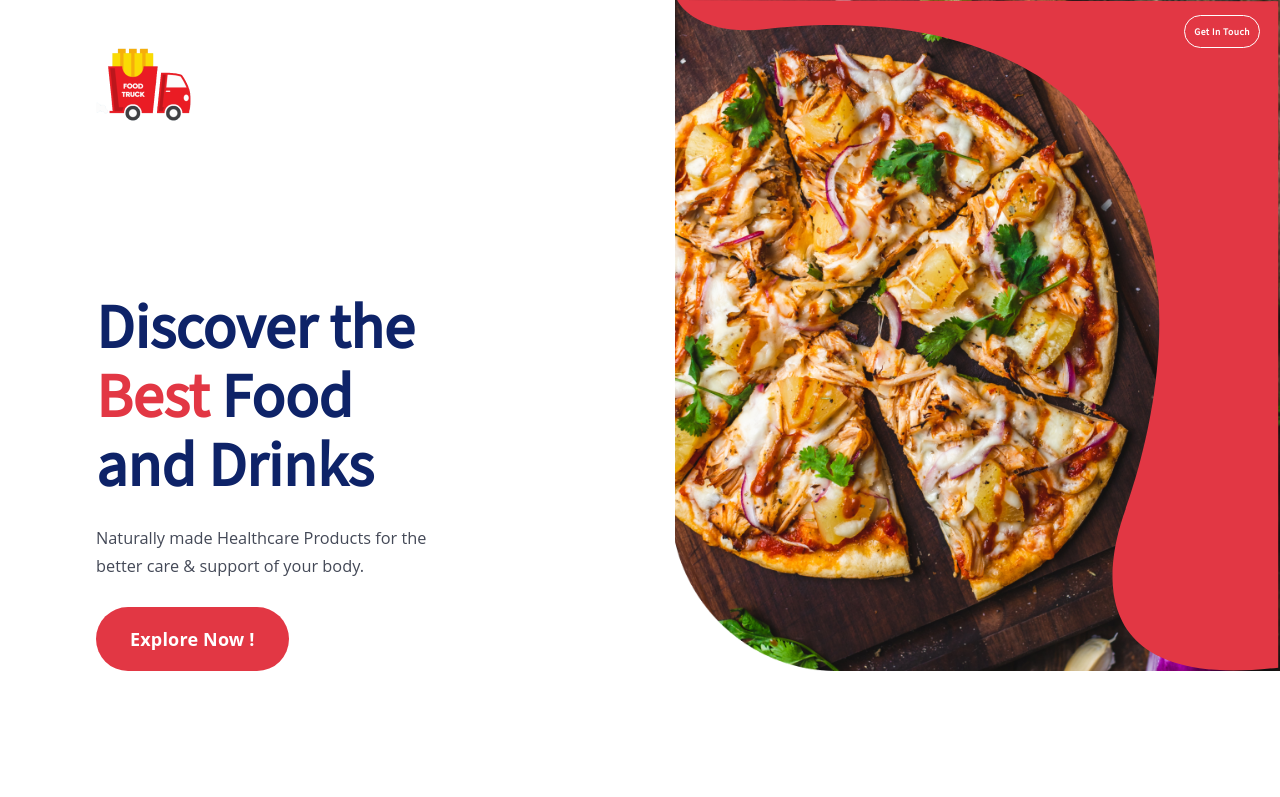
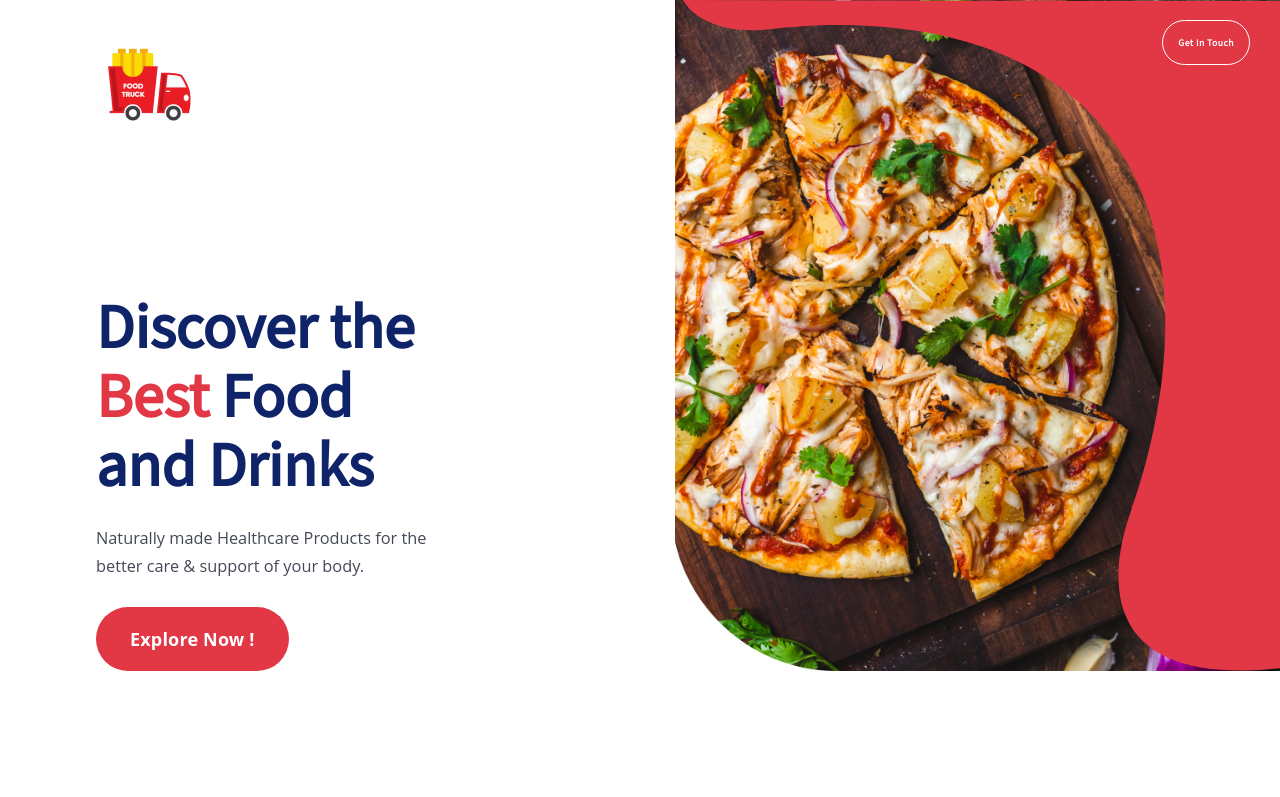
Before and after one commit to abhishekGupta18/Food-Blogging, a React (Create React App) app: page / in a window 1280 px wide. Shown: the top 797 px of the page. Built offline with nearby package versions, Linux system fonts and the light colour scheme.

Commit message:
fix: fixed a bug

```diff
--- a/src/Component/About/AboutCard.css
+++ b/src/Component/About/AboutCard.css
@@ -62,7 +62,7 @@
     object-fit: cover;
   }
   .about_container_text {
-    min-width: 27rem;
+    width: 27rem;
     min-height: 29rem;
     display: flex;
     flex-direction: column;
--- a/src/Component/Article/Article.css
+++ b/src/Component/Article/Article.css
@@ -68,6 +68,9 @@
   width: 100%;
   margin: 0 auto;
 }
+.slick-slider {
+  overflow: hidden;
+}
 
 /* .article_section {
   display: flex;
--- a/src/Component/Hero/Hero.css
+++ b/src/Component/Hero/Hero.css
@@ -82,7 +82,7 @@
     justify-content: center;
   }
   .hero_container_text {
-    width: 50%;
+    flex-basis: 50%;
     display: flex;
     flex-direction: column;
     justify-content: flex-start;
@@ -92,7 +92,7 @@
   }
   .hero_container_image {
     display: flex;
-    width: 50%;
+    flex-basis: 50%;
     border-radius: 0rem 0rem 0rem 12.4rem;
   }
   .hero_container_image img {
@@ -102,21 +102,21 @@
   }
   .hero_container_image svg {
     position: absolute;
-    inset: 0 0 0 0;
+    inset: 0 0 0 1%;
     width: 100%;
     height: 100%;
     object-fit: cover;
   }
   .hero_container_image button {
     position: absolute;
-    top: 15px;
-    right: 20px;
+    top: 20px;
+    right: 30px;
     color: #ffff;
     font-family: "Source Sans 3", sans-serif;
     font-size: 0.6rem;
-    font-weight: 600;
+    font-weight: 700;
     letter-spacing: 0.03rem;
-    padding: 9px 9px;
+    padding: 15px 15px;
     border-radius: 27px;
     border: 1px solid #fff;
     background: rgba(255, 255, 255, 0);
```
